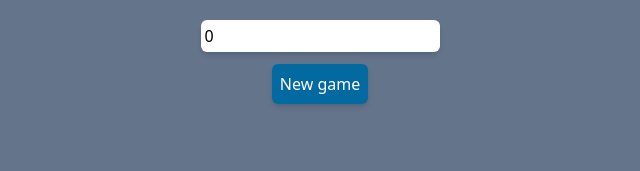
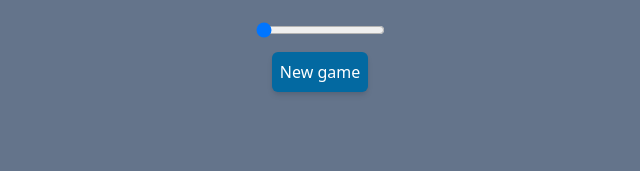
Before and after one commit to Atoti2/MemoryG, a plain HTML site: page index.html in a window 1280 px wide. Shown: the whole page, without its empty margins (320-960 px from the left). Drawn offline with nearby package versions, Linux system fonts and the light colour scheme.

Commit message:
Add files via upload

```diff
--- a/index.html
+++ b/index.html
@@ -26,8 +26,9 @@
 <body>
     <div class="bg-slate-500 shadow-lg min-h-screen">
         <div class="pt-5 text-center">
-            <input class="gameSize mb-3 p-1 rounded-md shadow-md" type="text" name="size" id="size" placeholder="Játék mérete (max 11)">
-            <div onclick="init(); restart()" class="flex justify-center bg-sky-700 w-fit m-auto p-2 text-white rounded-md shadow-md hover:bg-sky-800 transition-all cursor-pointer">New game</div>
+            <input onchange="showRange(this.value)" class="gameSize" type="range" min="2" max="11" step="1">
+            <p class="ran text-white text-xl mb-2"></p>
+            <div onclick="init()" class="flex justify-center bg-sky-700 w-fit m-auto p-2 text-white rounded-md shadow-md hover:bg-sky-800 transition-all cursor-pointer">New game</div>
         </div>
 
         <div class="container place-items-center grid md:grid-cols-6 lg:grid-cols-4 sm:grid-cols-6 grid-cols-4 w-full lg:w-1/3 xl:w-1/3 gap-3 py-8 m-auto"></div>
@@ -44,16 +45,19 @@
     let tries = 0
     let isTwo = false
     let gameSize = []
+
     const colors = ["Red", "Green", "Blue", "Yellow", "Orange", "Black", "Purple", "Pink", "White", "Brown", "Violet"]
+
     let duplColor
-    let userInput = document.querySelector('.gameSize').value = 0
     let container = document.querySelector('.container')
     let over = document.querySelector('.over')
+    let range = document.querySelector('.gameSize').value = 2
 
-    function restart(){
-       document.querySelector('.gameSize').value = 0
+    console.log(range)
+    function showRange(val){
+        document.querySelector('.ran').innerHTML = val
+    }
 
-    }
 
     function init(){
         gameSize = []
```
